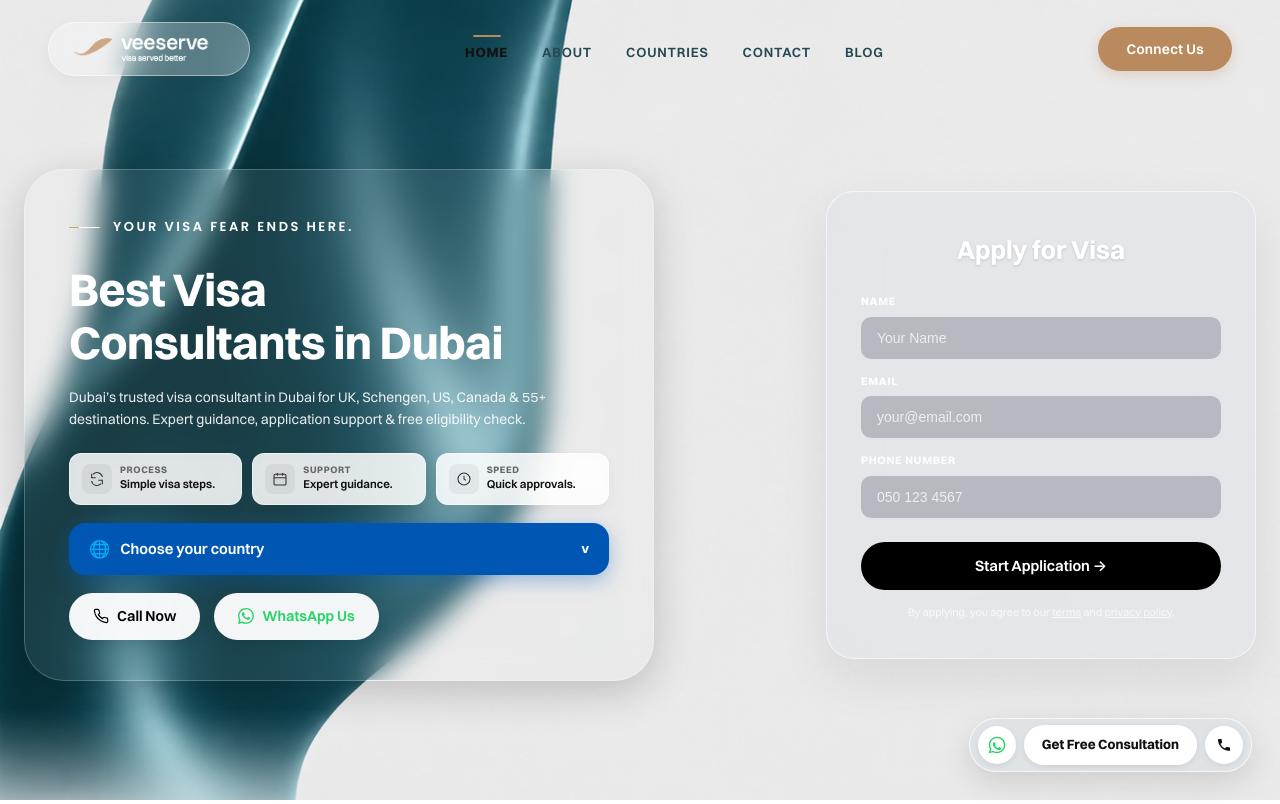
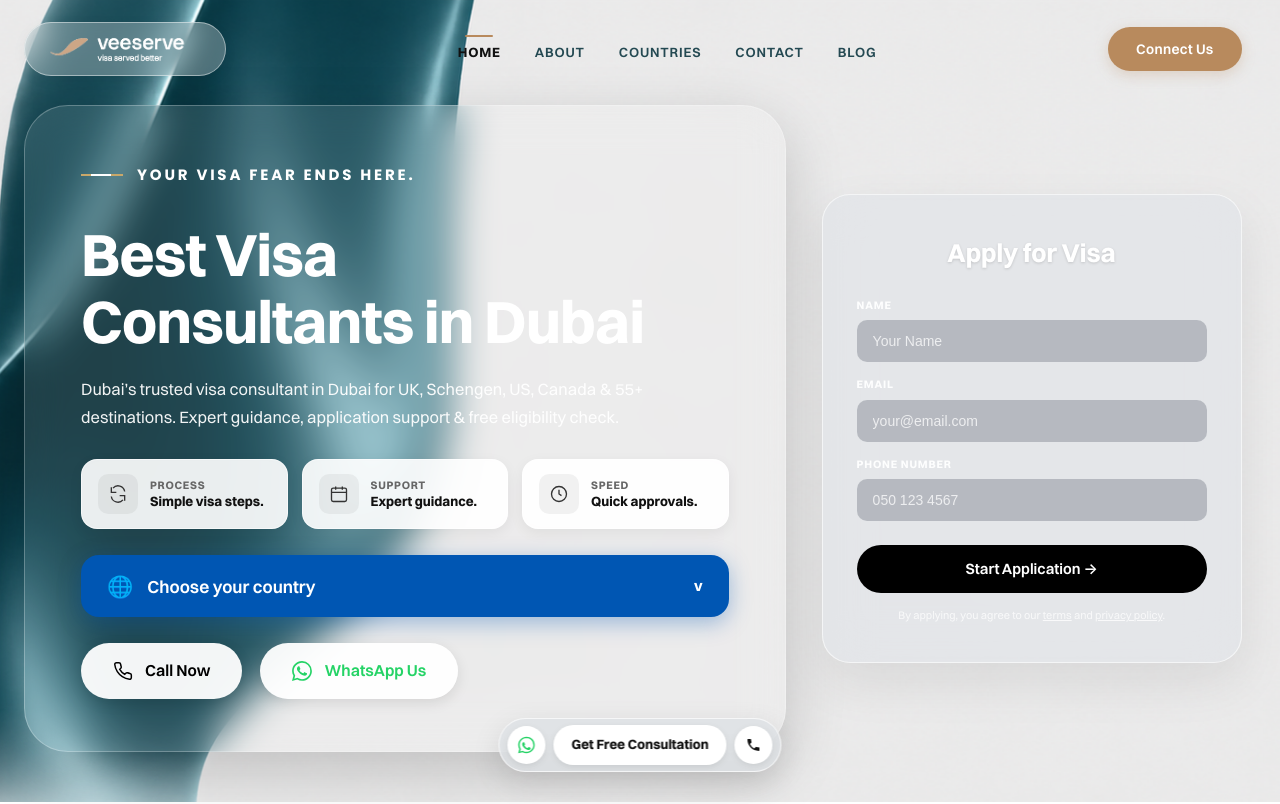
Before and after one commit to sivaathri/veeserve, a React (Vite) app: page / in a window 1280 px wide. Shown: the top 804 px of the page. Built offline with nearby package versions, Linux system fonts and the light colour scheme.

Commit message:
feat: add index.css stylesheet and Hero component for veeserve.ae

```diff
--- a/src/components/Hero.jsx
+++ b/src/components/Hero.jsx
@@ -27,7 +27,7 @@ export default function Hero() {
 
   return (
     <section className="hero-section" id="hero">
-      <div className="container-custom">
+      <div className="hero-container">
         <div className="hero-grid">
           {/* Left Column: Glass Box */}
           <div className="hero-content-col">
--- a/src/index.css
+++ b/src/index.css
@@ -169,9 +169,8 @@ img {
 .header-container {
   pointer-events: auto;
   width: 100%;
-  max-width: 1240px;
-  margin: 0 auto;
-  padding: 22px 28px;
+  max-width: 100%;
+  padding: 22px 3vw 22px 24px;
   display: flex;
   justify-content: space-between;
   align-items: center;
@@ -355,58 +354,70 @@ img {
    HERO COMPONENT - EXACT MATCH TO REFERENCE SCREENSHOT
    ========================================================================== */
 .hero-section {
-  background-image: url('/assets/images/visa.png');
+  background-image: url('/assets/images/visa-cropped.png');
   background-size: cover;
   background-position: left top;
   background-repeat: no-repeat;
   min-height: 100vh;
-  padding-top: 110px;
-  padding-bottom: 60px;
+  padding-top: 105px;
+  padding-bottom: 50px;
   position: relative;
   display: flex;
   align-items: center;
 }
 
+.hero-container {
+  width: 100%;
+  max-width: 100%;
+  padding: 0 3vw 0 24px;
+}
+
 .hero-grid {
-  display: grid;
-  grid-template-columns: 1.18fr 0.82fr;
-  gap: 40px;
-  align-items: center;
+  display: flex;
+  justify-content: space-between;
+  align-items: center;
+  width: 100%;
+  gap: 36px;
+}
+
+.hero-content-col {
+  flex: 0 1 820px;
+  max-width: 820px;
   width: 100%;
 }
 
 /* Left Column: Glass Box */
 .glass-box {
-  background: rgba(255, 255, 255, 0.08);
-  backdrop-filter: blur(14px);
-  -webkit-backdrop-filter: blur(14px);
-  border-radius: 40px;
-  border: 1px solid rgba(255, 255, 255, 0.22);
-  box-shadow: 0 12px 40px rgba(0, 0, 0, 0.18);
-  padding: 40px 44px;
-  max-width: 630px;
+  background: rgba(255, 255, 255, 0.10);
+  backdrop-filter: blur(20px);
+  -webkit-backdrop-filter: blur(20px);
+  border-radius: 44px;
+  border: 1px solid rgba(255, 255, 255, 0.25);
+  box-shadow: 0 20px 60px rgba(0, 0, 0, 0.18);
+  padding: 52px 56px;
+  width: 100%;
 }
 
 /* Top Banner */
 .top-banner {
   display: inline-flex;
   align-items: center;
-  gap: 12px;
-  margin-bottom: 12px;
+  gap: 14px;
+  margin-bottom: 16px;
 }
 
 .top-banner .text {
   color: #ffffff;
-  font-size: 13px;
-  font-weight: 600;
-  letter-spacing: 2.5px;
+  font-size: 15px;
+  font-weight: 700;
+  letter-spacing: 2.8px;
   text-transform: uppercase;
   font-family: 'Poppins', sans-serif;
 }
 
 .top-banner .line {
-  width: 32px;
-  height: 1.5px;
+  width: 42px;
+  height: 2px;
   background: var(--color-gold-line);
   position: relative;
   overflow: hidden;
@@ -427,53 +438,53 @@ img {
 .hero-title {
   color: #ffffff;
   font-family: 'Switzer', sans-serif;
-  font-size: 46px;
-  font-weight: 700;
-  line-height: 1.15;
-  margin: 14px 0 16px;
-  letter-spacing: -0.5px;
+  font-size: 60px;
+  font-weight: 700;
+  line-height: 1.12;
+  margin: 18px 0 20px;
+  letter-spacing: -0.8px;
 }
 
 .hero-desc {
-  color: rgba(255, 255, 255, 0.9);
-  font-size: 14px;
-  line-height: 1.6;
-  max-width: 520px;
-  margin-bottom: 22px;
+  color: rgba(255, 255, 255, 0.94);
+  font-size: 16.5px;
+  line-height: 1.7;
+  max-width: 660px;
+  margin-bottom: 28px;
 }
 
 /* 3 Trust Indicator Cards */
 .visa-glass-wrap {
   display: grid;
   grid-template-columns: repeat(3, 1fr);
-  gap: 10px;
+  gap: 14px;
   width: 100%;
-  margin-bottom: 18px;
+  margin-bottom: 26px;
 }
 
 .visa-item {
   display: flex;
   align-items: center;
-  gap: 8px;
-  padding: 10px 12px;
-  border-radius: 12px;
-  background: rgba(255, 255, 255, 0.85);
+  gap: 12px;
+  padding: 14px 16px;
+  border-radius: 16px;
+  background: rgba(255, 255, 255, 0.90);
   backdrop-filter: blur(10px);
   -webkit-backdrop-filter: blur(10px);
-  border: 1px solid rgba(255, 255, 255, 0.5);
-  box-shadow: 0 4px 12px rgba(0, 0, 0, 0.06);
+  border: 1px solid rgba(255, 255, 255, 0.6);
+  box-shadow: 0 4px 14px rgba(0, 0, 0, 0.06);
   transition: all 0.25s ease;
 }
 
 .visa-item:hover {
   transform: translateY(-2px);
-  background: rgba(255, 255, 255, 0.95);
+  background: rgba(255, 255, 255, 0.98);
 }
 
 .visa-item .icon-box {
-  width: 30px;
-  height: 30px;
-  border-radius: 8px;
+  width: 40px;
+  height: 40px;
+  border-radius: 10px;
   background: rgba(0, 0, 0, 0.05);
   flex-shrink: 0;
   color: #333333;
@@ -483,8 +494,8 @@ img {
 }
 
 .visa-item .icon-box svg {
-  width: 16px;
-  height: 16px;
+  width: 20px;
+  height: 20px;
 }
 
 .visa-item .text-box {
@@ -492,9 +503,9 @@ img {
 }
 
 .visa-item .text-box .label {
-  font-size: 9.5px;
-  font-weight: 700;
-  letter-spacing: 0.6px;
+  font-size: 11px;
+  font-weight: 700;
+  letter-spacing: 0.7px;
   color: #666666;
   margin: 0 0 2px 0;
   line-height: 1.1;
@@ -503,34 +514,34 @@ img {
 
 .visa-item .text-box h4 {
   margin: 0;
-  font-size: 11.5px;
+  font-size: 13.5px;
   color: #111111;
-  font-weight: 600;
-  line-height: 1.2;
+  font-weight: 700;
+  line-height: 1.3;
   white-space: nowrap;
 }
 
 /* Blue Destination Button */
 .country-selector {
-  margin-bottom: 18px;
+  margin-bottom: 26px;
 }
 
 .country-btn {
   width: 100%;
-  height: 52px;
+  height: 62px;
   border: none;
-  border-radius: 16px;
+  border-radius: 18px;
   background: var(--color-blue-btn);
   color: #ffffff;
-  padding: 0 20px;
+  padding: 0 26px;
   display: flex;
   justify-content: space-between;
   align-items: center;
   cursor: pointer;
-  font-size: 15px;
+  font-size: 17.5px;
   font-weight: 600;
   transition: background-color 0.25s ease, transform 0.2s ease;
-  box-shadow: 0 6px 20px rgba(0, 86, 179, 0.35);
+  box-shadow: 0 6px 22px rgba(0, 86, 179, 0.35);
 }
 
 .country-btn:hover {
@@ -541,33 +552,33 @@ img {
 .country-left {
   display: flex;
   align-items: center;
-  gap: 10px;
+  gap: 14px;
 }
 
 .country-left .globe-icon {
-  font-size: 17px;
+  font-size: 21px;
 }
 
 .country-btn .down-arrow {
-  font-size: 13px;
+  font-size: 15px;
   font-weight: 700;
 }
 
 /* CTA Buttons */
 .cta-buttons {
   display: flex;
-  gap: 14px;
+  gap: 18px;
 }
 
 .cta-btn {
   display: inline-flex;
   align-items: center;
-  gap: 8px;
-  padding: 12px 24px;
+  gap: 12px;
+  padding: 15px 32px;
   border-radius: 50px;
   background: rgba(255, 255, 255, 0.95);
   color: #000000;
-  font-size: 14.5px;
+  font-size: 16px;
   font-weight: 600;
   text-decoration: none;
   box-shadow: 0 4px 14px rgba(0, 0, 0, 0.1);
@@ -587,8 +598,8 @@ img {
 }
 
 .cta-btn .icon svg {
-  width: 16px;
-  height: 16px;
+  width: 20px;
+  height: 20px;
 }
 
 .whatsapp-btn {
@@ -597,6 +608,9 @@ img {
 
 /* Right Column: Frosted Form Container */
 .visa-form-wrapper {
+  flex: 0 0 420px;
+  max-width: 420px;
+  width: 100%;
   display: flex;
   justify-content: flex-end;
   align-items: center;
@@ -1941,7 +1955,9 @@ img {
 .floating-consultation-bar {
   position: fixed;
   bottom: 28px;
-  right: 28px;
+  left: 50%;
+  transform: translateX(-50%);
+  right: auto;
   z-index: 9999;
   display: flex;
   align-items: center;
@@ -1957,7 +1973,7 @@ img {
 }
 
 .floating-consultation-bar:hover {
-  transform: translateY(-2px);
+  transform: translateX(-50%) translateY(-2px);
   box-shadow: 0 14px 36px rgba(0, 0, 0, 0.18);
 }
 
@@ -2187,7 +2203,9 @@ img {
   }
   .floating-consultation-bar {
     bottom: 16px;
-    right: 16px;
+    left: 50%;
+    transform: translateX(-50%);
+    right: auto;
     padding: 4px 6px;
   }
   .floating-consultation-bar .consultation-pill {
```
